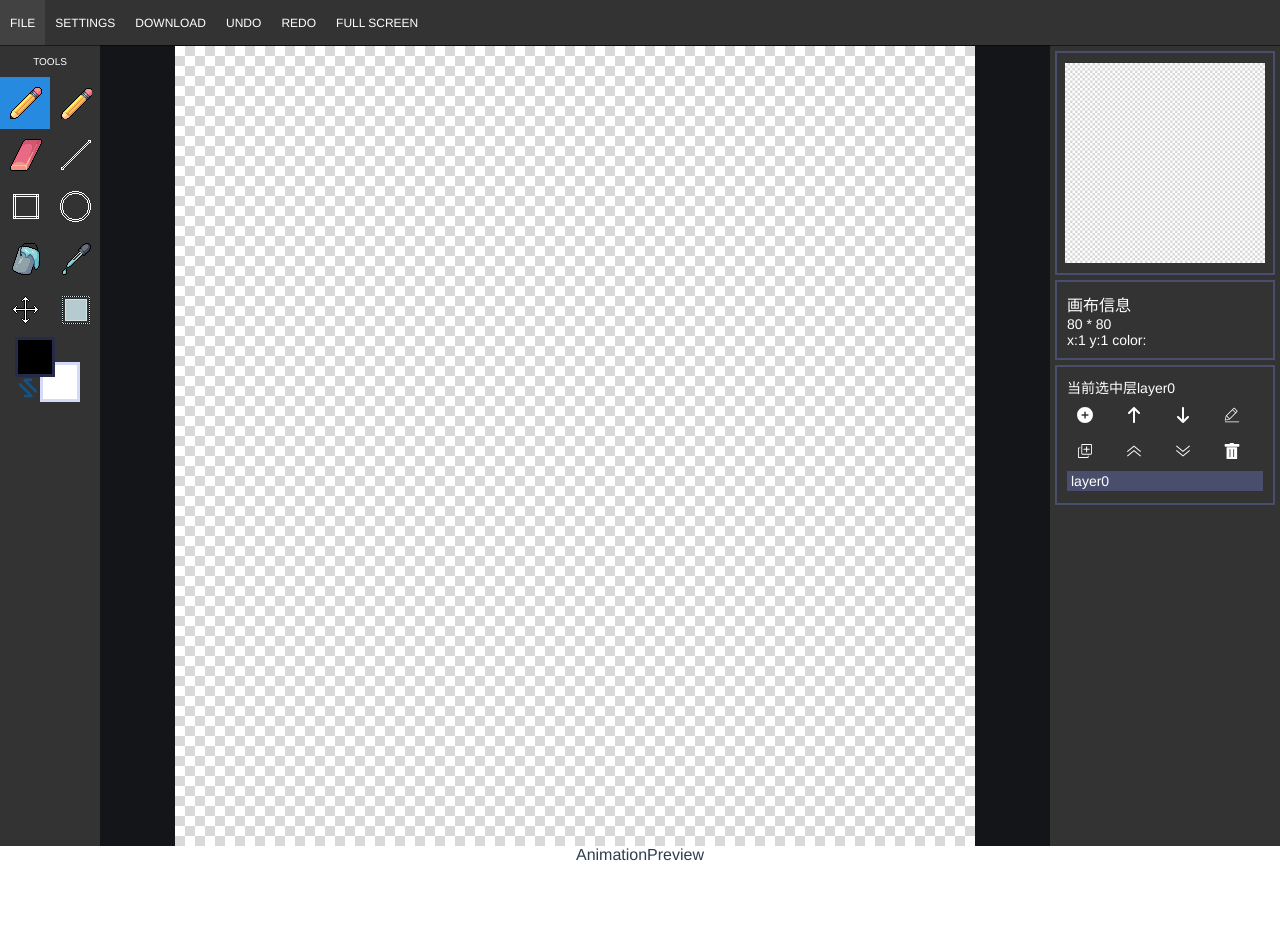
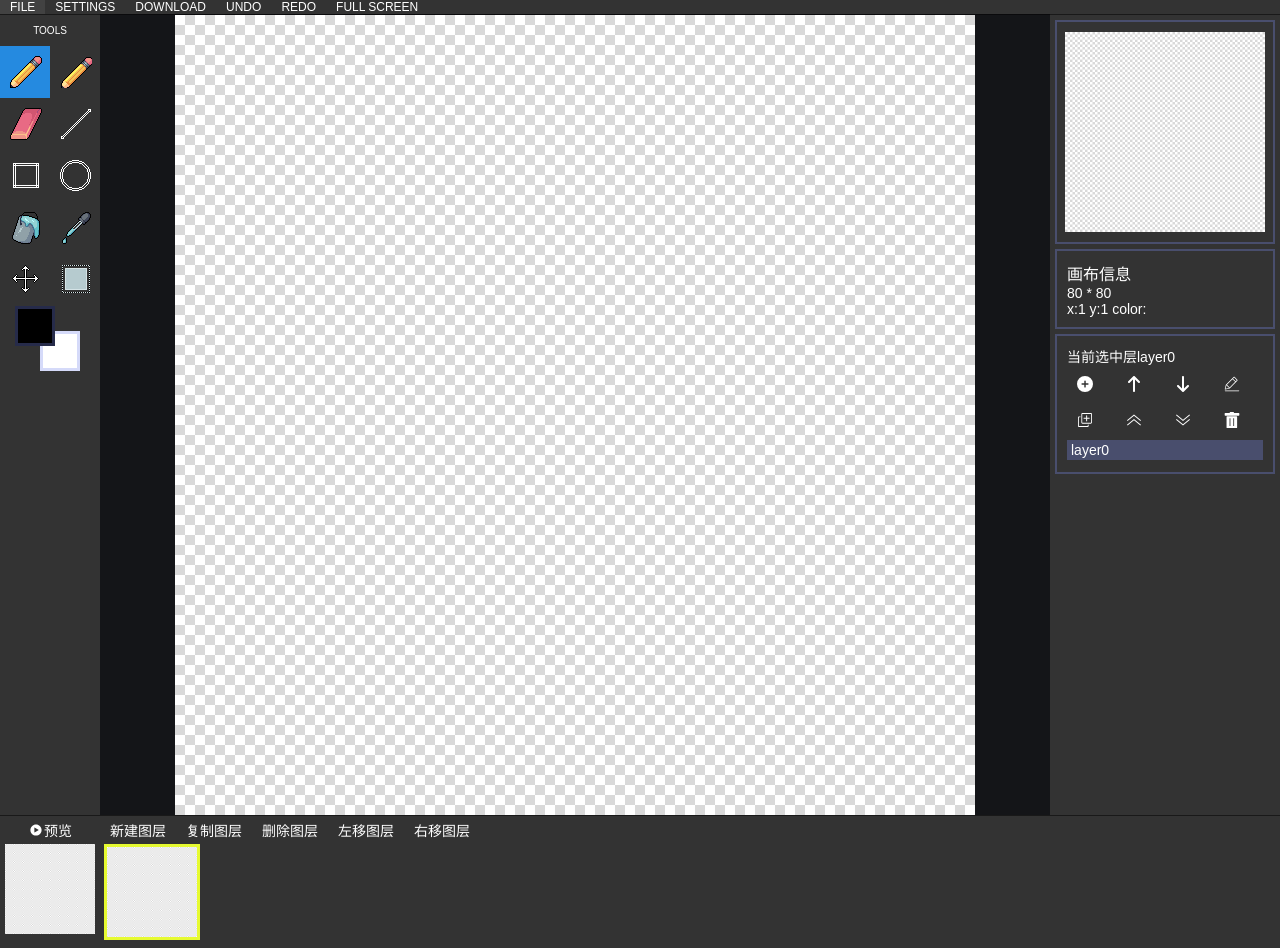
Before and after one commit to vecxqz/pixel-drawing-board, a Vue app in the folder pixel-art/: page /#/ in a window 1280 px wide. Before the commit this address led to /#/draw/1. Before the commit the page ends 864 px from the top, so only its background shows below. Built offline with nearby package versions, Linux system fonts and the light colour scheme.

Commit message:
feat: 新建页面/页面左右移动/页面删除/页面预览

```diff
--- a/pixel-art/src/App.vue
+++ b/pixel-art/src/App.vue
@@ -7,15 +7,18 @@ html {
   box-sizing: border-box;
   user-select: none;
 }
+html,
+body {
+  height: 100%;
+}
 * {
   box-sizing: inherit;
 }
 #app {
-  font-family: Avenir, Helvetica, Arial, sans-serif;
-  -webkit-font-smoothing: antialiased;
-  -moz-osx-font-smoothing: grayscale;
-  text-align: center;
-  color: #2c3e50;
+  height: 100%;
+  display: flex;
+  flex-direction: column;
+  font-family: sans-serif;
 }
 
 ul {
--- a/pixel-art/src/components/AnimationPreview.vue
+++ b/pixel-art/src/components/AnimationPreview.vue
@@ -1,11 +1,280 @@
 <template>
-  <div>AnimationPreview</div>
+  <div id="preview">
+    <div class="preview-aniamtion">
+      <div class="preview-title"><img src="../assets/preview.svg" />预览</div>
+      <div class="page-preview-item">
+        <img
+          v-if="animationPreviewUrl"
+          :src="animationPreviewUrl"
+          alt=""
+          class="page-preview-image animtionPreview"
+        />
+      </div>
+    </div>
+    <div class="preview-page">
+      <div class="page-operate-group">
+        <div class="page-operate-item" @click="create(currentPageIndex)">
+          新建图层
+        </div>
+        <div class="page-operate-item" @click="copy(currentPageIndex)">
+          复制图层
+        </div>
+        <div class="page-operate-item" @click="deletePage(currentPageIndex)">
+          删除图层
+        </div>
+        <div class="page-operate-item" @click="move(currentPageIndex, 'left')">
+          左移图层
+        </div>
+        <div class="page-operate-item" @click="move(currentPageIndex, 'right')">
+          右移图层
+        </div>
+      </div>
+      <div class="page-preview-group">
+        <div
+          class="page-preview-item"
+          :class="{ highlight: currentPageIndex === index }"
+          v-for="(page, index) in pages"
+          :key="page.key"
+          @click="choose(index)"
+        >
+          <img class="page-preview-image" :src="page.previewUrl" alt="" />
+        </div>
+      </div>
+    </div>
+  </div>
 </template>
 
-<script>
+<script lang="ts">
+import { computed, nextTick, onMounted, ref, toRaw } from "vue";
+import cloneDeep from "lodash/cloneDeep";
+import { useStore } from "../composables/useStore";
+import { initLayer } from "../util/canvas";
+import { userPreview } from "../composables/userPreview";
 export default {
-  name:'AnimationPreview',
+  name: "AnimationPreview",
+  setup() {
+    const store: any = useStore();
+    const currentPageIndex = computed(
+      () => store.state.canvasModule.currentPageIndex
+    );
+    // const currentLayerIndex = computed(
+    //   () => store.state.canvasModule.currentLayerIndex
+    // );
+    const width = computed(() => store.state.canvasModule.width);
+    const height = computed(() => store.state.canvasModule.height);
+    const size = computed(() => store.state.canvasModule.size);
+    const pages = computed(() => store.state.canvasModule.pages);
+    const backgroundCanvasCtx = computed(
+      () => store.state.canvasModule.backgroundCanvasCtx
+    );
+    const canvasCtx = computed(() => store.state.canvasModule.canvasCtx);
+    const shadowCanvasCtx = computed(
+      () => store.state.canvasModule.shadowLayerCanvasCtx
+    );
+    const belowCanvasCtx = computed(
+      () => store.state.canvasModule.belowCanvasCtx
+    );
+    const aboveCanvasCtx = computed(
+      () => store.state.canvasModule.aboveCanvasCtx
+    );
+    const tempCanvasCtx = computed(
+      () => store.state.canvasModule.tempCanvasCtx
+    );
+    const animationPreviewUrl = ref("");
+    const { setCanvasPreview } = userPreview();
+    function create(index: number) {
+      const layer: layer = initLayer(width.value, height.value, size.value);
+      const layerMeta = {
+        pageName: `page${currentPageIndex.value + 1}`,
+        key: "0",
+        previewUrl: "",
+        layers: [
+          {
+            layer: layer,
+            layerName: "layer0",
+            key: "0"
+          }
+        ]
+      };
+      (store.state.canvasModule.pages as Array<any>).splice(
+        index + 1,
+        0,
+        layerMeta
+      );
+      store.state.canvasModule.currentPageIndex += 1;
+      canvasCtx.value.clearRect(0, 0, width.value, height.value);
+      nextTick(() => {
+        setCanvasPreview([backgroundCanvasCtx.value], shadowCanvasCtx.value);
+      });
+    }
+    function choose(index: number) {
+      store.state.canvasModule.currentPageIndex = index;
+      store.state.canvasModule.currentLayerIndex = 0;
+      const mergIndex = 0;
+      const page = store.state.canvasModule.pages[index];
+      const layers = page.layers;
+      canvasCtx.value.clearRect(0, 0, width.value, height.value);
+      belowCanvasCtx.value.clearRect(0, 0, width.value, height.value);
+      aboveCanvasCtx.value.clearRect(0, 0, width.value, height.value);
+      for (let i = 0; i < layers.length; i++) {
+        const layer = layers[i];
+        const { canvaImageData, layerName } = layer;
+        if (i < mergIndex) {
+          console.log(`${layerName} 合到下层`);
+          tempCanvasCtx.value.putImageData(canvaImageData, 0, 0);
+          const { canvas } = tempCanvasCtx.value;
+          belowCanvasCtx.value.drawImage(canvas, 0, 0);
+        }
+        if (i === mergIndex) {
+          // 说明下层数据已合并完，清除临时层的画布内容，绘制上层数据
+          // 如果该层存在数据，则把该层数据绘制到canvas上
+          tempCanvasCtx.value.clearRect(0, 0, width, height);
+          if (canvaImageData) {
+            canvasCtx.value.putImageData(canvaImageData, 0, 0);
+          }
+        }
+        if (i > mergIndex) {
+          console.log(`${layerName} 合到上层`);
+          tempCanvasCtx.value.putImageData(canvaImageData, 0, 0);
+          const { canvas } = tempCanvasCtx.value;
+          aboveCanvasCtx.value.drawImage(canvas, 0, 0);
+        }
+      }
+      tempCanvasCtx.value.clearRect(0, 0, width, height);
+    }
+    function copy(index: number) {
+      const page: page = cloneDeep(
+        toRaw(store.state.canvasModule.pages[index])
+      );
+      store.state.canvasModule.pages.push(page);
+      store.state.canvasModule.currentPageIndex += 1;
+    }
+    function deletePage(index: number) {
+      const pageLength = store.state.canvasModule.pages.length;
+      if (pageLength > 1) {
+        store.state.canvasModule.pages.splice(index, 1);
+        if (index === pageLength - 1) {
+          store.state.canvasModule.currentPageIndex -= 1;
+          choose(store.state.canvasModule.currentPageIndex);
+        }
+      }
+    }
+    function move(index: number, mode: string) {
+      interface step {
+        [key: string]: any;
+      }
+      const getStep = (mode: string): number =>
+        (({ right: 1, left: -1 } as step)[mode]);
+      const step: number = getStep(mode);
+      const pageLength = store.state.canvasModule.pages.length;
+      if (index === 0 && step === -1) return;
+      if (index === pageLength - 1 && step === 1) return;
+      [
+        store.state.canvasModule.pages[index],
+        store.state.canvasModule.pages[index + step]
+      ] = [
+        store.state.canvasModule.pages[index + step],
+        store.state.canvasModule.pages[index]
+      ];
+      choose(index + step);
+    }
+    function setAnimationPreview() {
+      let index = 0;
+      function animation() {
+        if (index != store.state.canvasModule.pages.length - 1) {
+          index += 1;
+        } else {
+          index = 0;
+        }
+        try {
+          const { previewUrl } = store.state.canvasModule.pages[index];
+          if (previewUrl) {
+            animationPreviewUrl.value = previewUrl;
+          }
+        } catch (e) {
+          console.log(e);
+          index = 0;
+        }
+        setTimeout(() => {
+          animation();
+        }, 16.66);
+      }
+      animation();
+    }
+    onMounted(() => {
+      setAnimationPreview();
+    });
+    return {
+      pages,
+      create,
+      copy,
+      deletePage,
+      choose,
+      animationPreviewUrl,
+      currentPageIndex,
+      move
+    };
+  }
 };
 </script>
-
-<style></style>
+<style lang="scss" scoped>
+#preview {
+  display: flex;
+  flex: 1;
+  padding: 4px 0 4px;
+  border-top: 1px solid rgba(0, 0, 0, 0.5);
+  background-color: #333;
+  color: #fff;
+  font-size: 14px;
+}
+.preview-aniamtion {
+  min-width: 100px;
+  display: flex;
+  flex-direction: column;
+  align-items: center;
+}
+.page-operate-group {
+  display: flex;
+  .page-operate-item {
+    margin: 0 10px;
+  }
+}
+// .page-preview-image {
+//   margin: 10px 5px 0;
+// }
+.page-preview-group {
+  display: flex;
+  overflow: auto;
+  &::-webkit-scrollbar {
+    width: 2px;
+    height: 5px;
+  }
+  &::-webkit-scrollbar-thumb {
+    border-radius: 10px;
+    box-shadow: inset 0 0 5px rgba(0, 0, 0, 0.2);
+    background: #fff;
+  }
+  &::-webkit-scrollbar-track {
+    box-shadow: inset 0 0 5px rgba(0, 0, 0, 0.2);
+    border-radius: 10px;
+    background: #741190;
+  }
+}
+.page-preview-item {
+  margin: 4px;
+  display: flex;
+}
+.page-preview-image {
+  width: 90px;
+  height: 90px;
+}
+.preview-page {
+  overflow: hidden;
+}
+.highlight {
+  border: 3px solid rgb(230, 250, 49);
+}
+.preview-title {
+  display: flex;
+}
+</style>
--- a/pixel-art/src/components/Layer.vue
+++ b/pixel-art/src/components/Layer.vue
@@ -503,7 +503,7 @@ export default {
       this.renameIndex = index;
       this.$nextTick(() => {
         const { rename } = this.$refs;
-        rename.focus()
+        rename.focus();
       });
     },
     renameSuccess(this: any) {
@@ -566,6 +566,7 @@ export default {
   cursor: pointer;
   img {
     height: 16px;
+    width: 16px;
   }
 }
 .btn-group {
--- a/pixel-art/src/components/ToolHeader.vue
+++ b/pixel-art/src/components/ToolHeader.vue
@@ -19,7 +19,7 @@ export default {
 
 <style lang="scss" scoped>
 #toolHeader {
-  height: 45px;
+  height: 40px;
   color: #fff;
   background-color: #333;
 }
--- a/pixel-art/src/composables/userPreview.ts
+++ b/pixel-art/src/composables/userPreview.ts
@@ -7,7 +7,7 @@ export function userPreview() {
     targetcanvasCtx: CanvasRenderingContext2D
   ) {
     // 这里将不同的canvas合到一个canvas上
-    const { width, height } = store.state.canvasModule;
+    const { width, height, currentPageIndex } = store.state.canvasModule;
     for (let i = 0; i < canvasCtxs.length; i++) {
       const data = canvasCtxs[i].canvas;
       targetcanvasCtx.drawImage(data, 0, 0);
@@ -16,6 +16,9 @@ export function userPreview() {
       "image/png",
       1
     );
+    store.state.canvasModule.pages[
+      currentPageIndex
+    ].previewUrl = targetcanvasCtx.canvas.toDataURL("image/png", 1);
   }
 
   function setCanvasPreviewByImageData(
@@ -24,7 +27,7 @@ export function userPreview() {
     targetcanvasCtx: CanvasRenderingContext2D
   ) {
     // 这里将不同的canvas合到一个canvas上
-    const { width, height } = store.state.canvasModule;
+    const { width, height, currentPageIndex } = store.state.canvasModule;
     for (let i = 0; i < imageDatas.length; i++) {
       const { canvaImageData } = imageDatas[i];
       if (canvaImageData) {
@@ -37,6 +40,9 @@ export function userPreview() {
       "image/png",
       1
     );
+    store.state.canvasModule.pages[
+      currentPageIndex
+    ].previewUrl = targetcanvasCtx.canvas.toDataURL("image/png", 1);
   }
 
   return {
--- a/pixel-art/src/store/canvas/mutations.ts
+++ b/pixel-art/src/store/canvas/mutations.ts
@@ -23,10 +23,13 @@ const CanvasMutations: MutationTree<CanvasState> = {
     const { width, height, size } = state;
     const layer: layer = initLayer(width, height, size);
     state.pages.push({
+      pageName: "page0",
+      key: "0",
+      previewUrl: "",
       layers: [
         {
           layer: layer,
-          layerName: `layer0`,
+          layerName: "layer0",
           key: "0"
         }
       ]
--- a/pixel-art/types/canvas.d.ts
+++ b/pixel-art/types/canvas.d.ts
@@ -22,6 +22,9 @@ declare interface layerMeta {
 }
 /** 单页数据类型*/
 declare interface page {
+  pageName: string;
+  key: string|number;
+  previewUrl: string;
   layers: Array<layerMeta>;
 }
 declare interface canvasData {
```
Also changed, not shown: pixel-art/src/assets/preview.svg (added).
